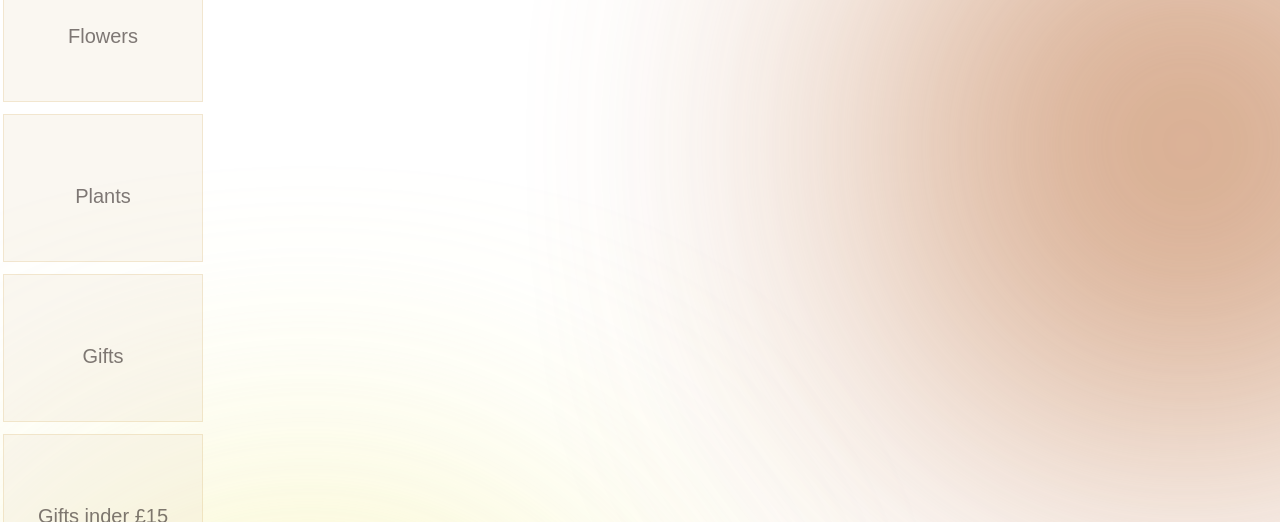
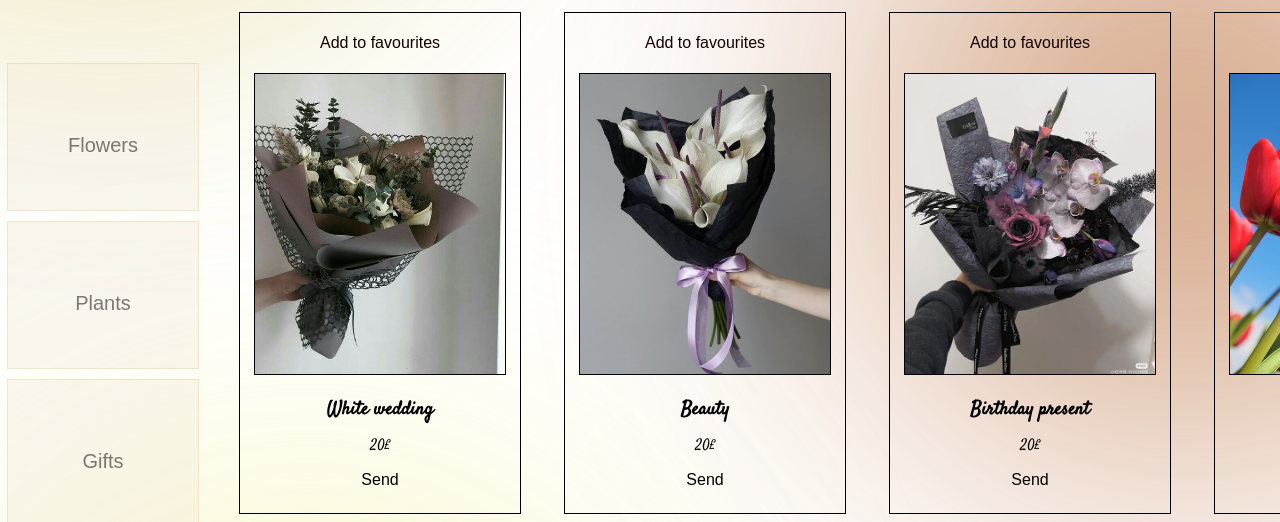
Before and after one commit to Sssstasia/flower-shop, a plain HTML site: page index.html in a window 1280 px wide. Shown: the part 278-800 px from the top of the page. Drawn offline with Linux system fonts and the light colour scheme.

Commit message:
finished cards

```diff
--- a/index.html
+++ b/index.html
@@ -29,9 +29,55 @@
     </div>
     <hr>
     <div class="top-page-content">
+
         <div class="top-section">
             <h1>The art of nature</h1>
             <p>Let your dreams blossom</p>
+        </div>
+
+        <div class="catalog">
+            <div class="flower-cards">
+                <div class="one-card">
+                    <button class="favourite"> Add to favourites</button>
+                    <div class="card-image">
+                        <img src="/images/82f44bc54980253a868e174298dc9bd8.jpg"
+                            alt="A boquet of white flowers in black">
+                    </div>
+                    <h3>White wedding</h3>
+                    <p class="price"> 20£</p>
+                    <button class="send-flowers">Send</button>
+
+                </div>
+                <div class="one-card">
+                    <button class="favourite"> Add to favourites</button>
+                    <div class="card-image">
+                        <img src="images/aab9402accd85363c43681af2b7cfddb.jpg" alt="A boquet of white flowers in black">
+                    </div>
+                    <h3>Beauty</h3>
+                    <p class="price"> 20£</p>
+                    <button class="send-flowers">Send</button>
+
+                </div>
+                <div class="one-card">
+                    <button class="favourite"> Add to favourites</button>
+                    <div class="card-image">
+                        <img src="/images/0562ecff26750370144335b668d0701f.jpg"
+                            alt="A boquet of white flowers in black">
+                    </div>
+                    <h3>Birthday present </h3>
+                    <p class="price"> 20£</p>
+                    <button class="send-flowers">Send</button>
+
+                </div>
+                <div class="one-card">
+                    <button class="favourite"> Add to favourites</button>
+                    <div class="card-image">
+                        <img src="/images/tulips.jpg" alt="A boquet of white flowers in black">
+                    </div>
+                    <h3>Spring time</h3>
+                    <p class="price"> 20£</p>
+                    <button class="send-flowers">Send</button>
+
                 </div>
 
                 <div class="page-navigator">
@@ -39,14 +85,20 @@
                     <button class="plants">Plants</button>
                     <button class="gifts">Gifts</button>
                     <button class="gifts-under">Gifts inder £15</button>
-            <button class="occasion">Special occasion</button>
+                    <button class="occasion">Specials</button>
+
+                </div>
 
 
             </div>
             <div class="circleone"></div>
             <div class="circletwo"></div>
+            <div class="circlethree"></div>
 
         </div>
+
+
+
         <br>
 
         <div class="info-page">
@@ -55,12 +107,15 @@
                 messages. From the passionate red rose to the serene white lily, flowers transcend mere aesthetics,
                 embodying sentiments both profound and diverse.
                 Understanding these meanings is pivotal for a flower shop, where every arrangement becomes a poetic
-            expression. Navigating this intricate lexicon is an art form in itself for florists. Every customer brings a
+                expression. Navigating this intricate lexicon is an art form in itself for florists. Every customer
+                brings a
                 unique story, and it's the florist's skill to curate arrangements that resonate with their intended
                 meanings. From joyous celebrations to somber farewells, flowers serve as silent messengers, conveying
                 sentiments where words may falter.
-            In a flower shop, each petal holds a universe of meanings, awaiting discovery and interpretation. It's this
-            rich tapestry of symbolism that makes the art of floral arrangement both timeless and endlessly fascinating.
+                In a flower shop, each petal holds a universe of meanings, awaiting discovery and interpretation. It's
+                this
+                rich tapestry of symbolism that makes the art of floral arrangement both timeless and endlessly
+                fascinating.
             </p> <!--when you press it turns into picturers-->
             <img class="info-photo" src="images/92ec833f0a995b3011485e61d9cc5069.jpg" width="400"
                 alt="A picture of a blue flower">
--- a/style.css
+++ b/style.css
@@ -78,11 +78,12 @@ body {
   width: 200px;
   height: 100%;
   bottom: 0;
-  top: -70;
+  top: 40;
   z-index: 20;
   align-items: center;
   justify-content: center;
-  position: relative;
+  position: absolute;
+
 }
 
 .page-navigator button {
@@ -101,6 +102,8 @@ body {
   padding-right: 30;
   margin-top: 10;
   position: relative;
+
+
 }
 
 .page-navigator button:hover {
@@ -129,9 +132,95 @@ body {
 }
 
 
+.flower-cards {
+  padding-left: 240px;
+  z-index: 10;
+  position: relative;
+  display: grid;
+  grid-template-columns: 1fr 1fr 1fr 1fr;
+  grid-row-gap: 30px;
+  column-gap: 45px;
+  padding-bottom: 100px;
+}
+
+.one-card {
+  display: flex;
+  flex-direction: column;
+  align-items: center;
+  outline: 1px solid;
+  padding: 20px;
+  padding-left: 50;
+  padding-right: 50;
+  z-index: 10;
+  position: relative;
+  max-width: 180px;
+  max-height: 460px;
+  margin: 0 auto;
+}
+
+.one-card h3 {
+  margin: 12;
+  text-align: center;
+
+}
+
+.card-image img {
+  object-fit: cover;
+  max-width: 250px;
+  max-height: 300px;
+  min-width: 250px;
+  min-height: 300px;
+  margin: 20 -36 10;
+  border: 1px solid #000000;
+
+}
+
+.price {
+  margin: 0 auto;
+}
+
+.send-flowers {
+  font-size: 1rem;
+  display: block;
+  width: 100%;
+  text-align: center;
+  border: none;
+  background: none;
+  cursor: pointer;
+  margin-top: auto;
+  box-sizing: border-box;
+  width: 250;
+  padding: 13;
+}
 
 
-.link {
+.send-flowers:hover {
+  cursor: pointer;
+  border-style: double;
+  transition: .1s ease-in-out;
+  background: none;
+}
+
+.favourite {
+  font-size: 1rem;
+  color: #130101;
+  border: none;
+  background: none;
+
+  position: relative;
+
+
+}
+
+.favourite:hover {
+  cursor: pointer;
+  border-style: double;
+  transition: .1s ease-in-out;
+  background: none;
+
+}
+
+*/ .link {
   text-decoration: none;
 }
 
```
Lines whose indentation alone changed are shown as unchanged.
